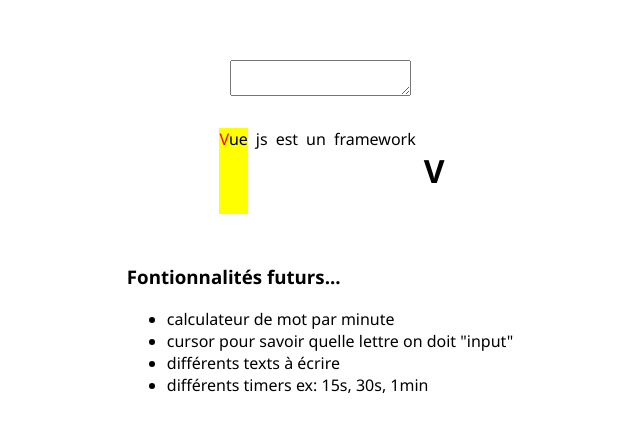
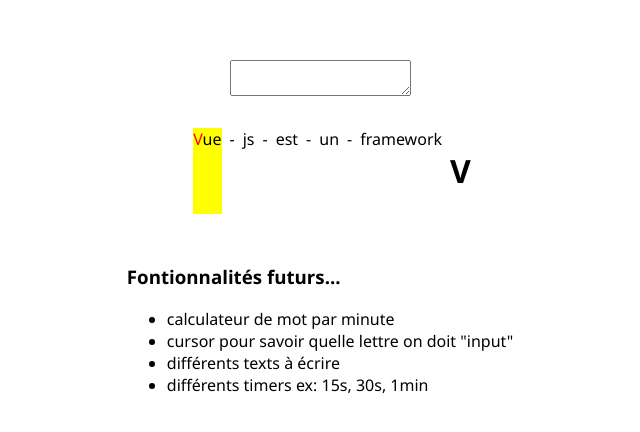
Before and after one commit to OsamaGMM/type-test-app, a Vue app: page / in a window 1280 px wide. Shown: the part 172-604 px from the top of the page, without its empty margins (320-960 px from the left). Built offline with nearby package versions, Linux system fonts and the light colour scheme.

Commit message:
added a spacer between each words to make nav between words better

```diff
--- a/src/components/UserInput.vue
+++ b/src/components/UserInput.vue
@@ -2,7 +2,8 @@
 import { ref, watch,computed } from 'vue';
 
 const sampleText = `Vue js est un framework`;
-const splitSampleText = sampleText.split(" ")
+const spacer = '-';
+const splitSampleText = sampleText.split(' ').flatMap((word, index, array) => index === array.length - 1 ? [word] : [word, spacer]);
 
 const activeWordIndex = ref(0);
 const activeLettreIndex = ref(0);
@@ -18,6 +19,7 @@ const isActiveLetter = (wordIndex, letterIndex) => {
 const activeWordValue = computed(() => {
   // console.log("word is split", splitSampleText[activeWordIndex.value].split(""));
   const word = splitSampleText[activeWordIndex.value]
+  // console.log(word);
   const lettres = word.split("")
   const activeLettre = lettres[activeLettreIndex.value]
   return {
@@ -37,16 +39,21 @@ watch(activeWordIndex, (newIndex, oldIndex) => {
 
 const userInput = ref('');
 watch(userInput, () => {
-//  console.log("userInput",userInput.value);
+//  console.log("userInput", userInput.value);
 });
 
 
 watch(activeWordValue, () => {
-//  console.log("Active Letter:", activeWordValue.value.activeLettre);
+  if (activeWordValue.value.activeLettre) {
+    console.log("still has letters", activeWordValue.value.word);
+  }else{
+    activeWordIndex.value += 1;
+    activeLettreIndex.value = 0; // Set activeLettreIndex to the beginning of the spacer word
+  }
 });
 
 watch(activeLettreIndex, () => {
-//  console.log("Active Letter is changing:", activeLettreIndex.value);
+ console.log("Active Letter is changing:", activeLettreIndex.value);
 });
 
 const handleKeyDown = (event) => {
@@ -54,16 +61,9 @@ const handleKeyDown = (event) => {
     if (activeLettreIndex.value === 0 && activeWordIndex.value > 0) {
       // Move to the previous word
       activeWordIndex.value -= 1;
-
-      // Log the values for debugging
-      console.log('Active Word Index:', activeWordIndex.value);
-      console.log('Active Word Length:', splitSampleText[activeWordIndex.value].length);
-
       // Set activeLettreIndex to the last index of the new word
       activeLettreIndex.value = splitSampleText[activeWordIndex.value].length - 1;
-
-      // Log the updated value for activeLettreIndex
-      console.log('Updated Active Letter Index:', activeLettreIndex.value);
+      console.log( activeLettreIndex.value);
     } else if (activeLettreIndex.value > 0) {
       // Move to the previous letter within the same word
       activeLettreIndex.value -= 1;
```
